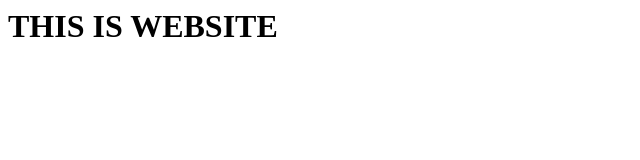
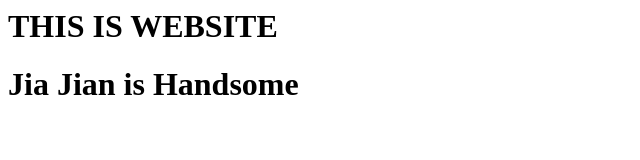
Before and after one commit to Becky993/Git-Tutorial, a plain HTML site: page PRJ 01/index.html in a window 1280 px wide. Shown: the whole page, without its empty margins (0-640 px from the left). Drawn offline with Linux system fonts and the light colour scheme.

Commit message:
Update index.html

```diff
--- a/PRJ 01/index.html
+++ b/PRJ 01/index.html
@@ -6,6 +6,7 @@
 
 <BODY>
 <H1> THIS IS WEBSITE </H1>
+<H1> Jia Jian is Handsome</H1>
 </BODY>
 
 </HTML>
```
